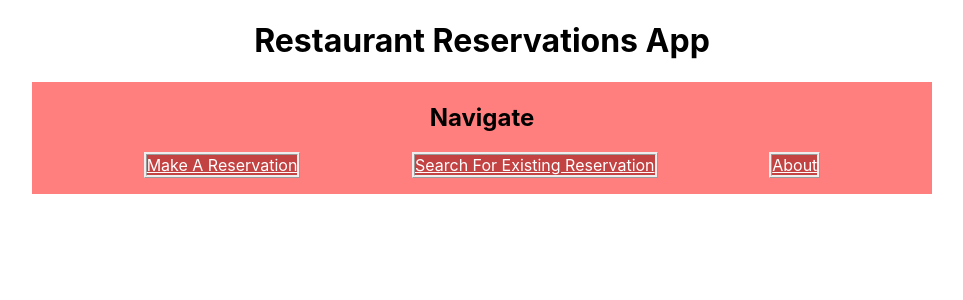
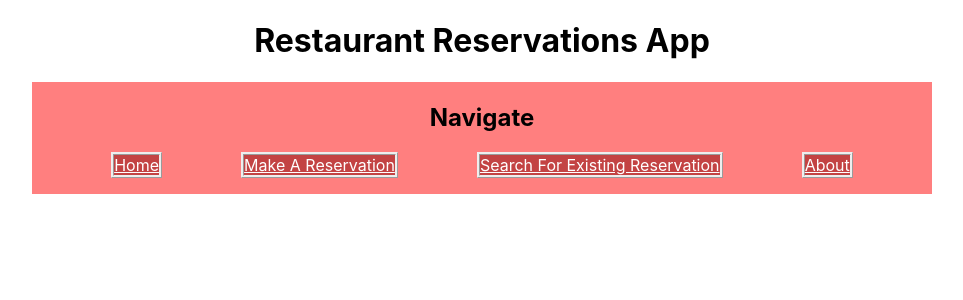
Before and after one commit to m-delc/Reso, a React (Create React App) app: page / in a window 1280 px wide. Shown: the top 300 px of the page, without its empty margins (158-1121 px from the left). Built offline with nearby package versions, Linux system fonts and the light colour scheme; data requests are answered from the project's data file.

Commit message:
added home nav

```diff
--- a/src/Components/App.js
+++ b/src/Components/App.js
@@ -26,7 +26,8 @@ function App() {
       <NavBar />
 
       <Routes>
-        <Route path='/makereservation' element={<MakeReservation reservations={reservations} setReservations={setReservations} />} />
+        <Route path='/makereservation' element={<MakeReservation reservations={reservations}
+                                                                setReservations={setReservations} />} />
         <Route path='/searchreservation' element={<SearchReservations reservations={reservations} />} />
         <Route path='/about' element={ <About />} />
       </Routes>
--- a/src/Components/NavBar.js
+++ b/src/Components/NavBar.js
@@ -6,6 +6,10 @@ function NavBar() {
       <div className = "nav-bar">
           <h2>Navigate</h2>
           <nav id="navigation">
+
+          <a href="/">
+          Home
+          </a>
 
           <a href="/makereservation">
           Make A Reservation
```
